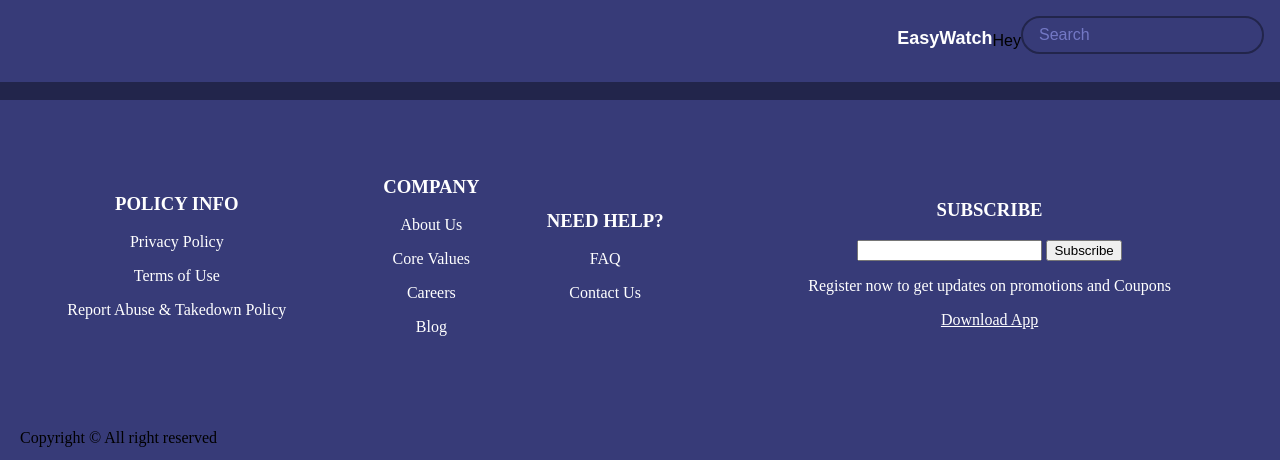
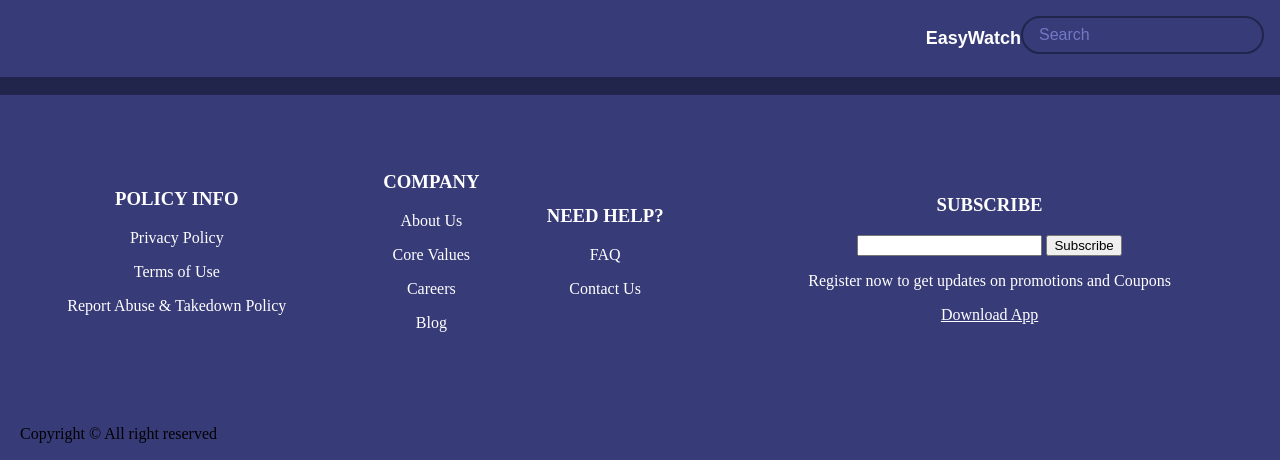
Before and after one commit to Gurushankar432/Movieapp, a plain HTML site: page index.html in a window 1280 px wide. Shown: the top 460 px of the page. Drawn offline with Linux system fonts and the light colour scheme; no server answers.

Commit message:
Update index.html

```diff
--- a/index.html
+++ b/index.html
@@ -17,7 +17,7 @@
 <body>
     <header>
         <h1 style="text-align: left; font-size: 18px; color: white;">EasyWatch</h1>
-      <p>Hey </P>
+      <p> </P>
         <form id="form">
             <input type="text" id="search" class="search" placeholder="Search">
         </form>
```
